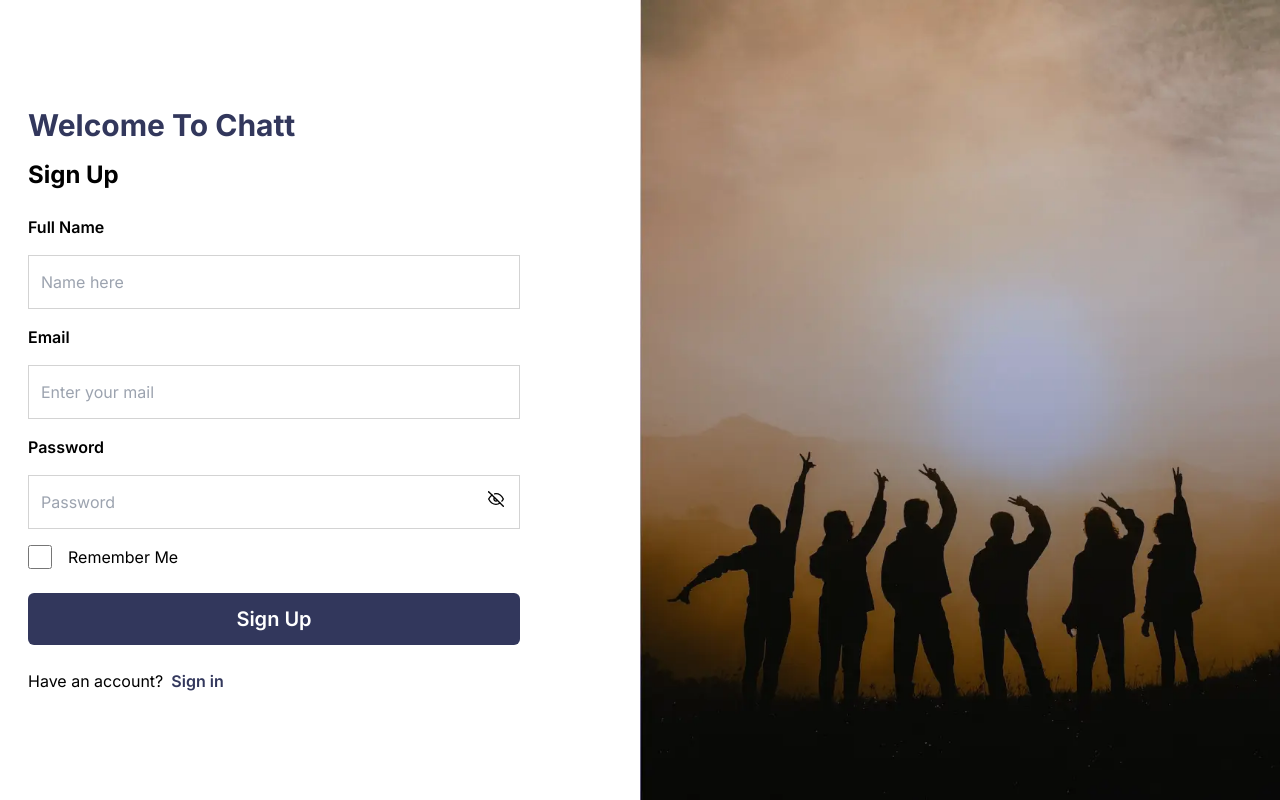
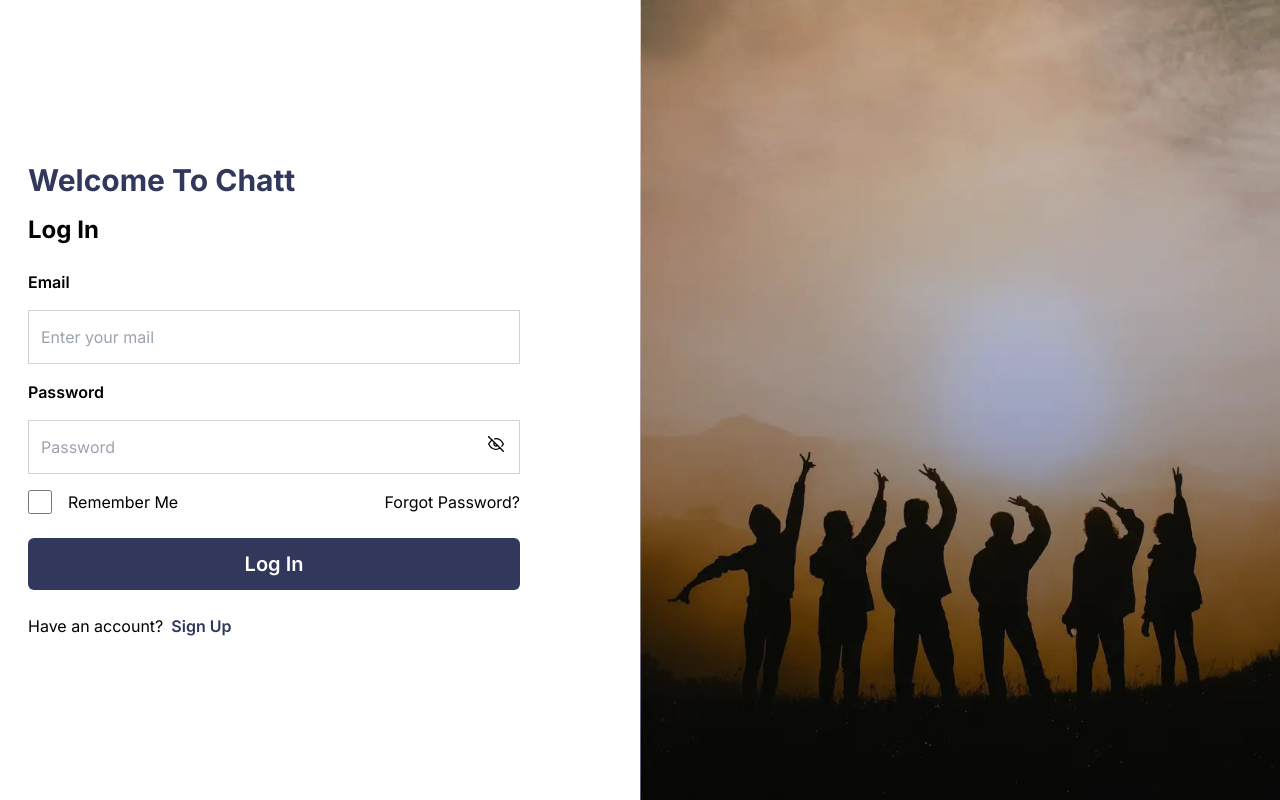
Before and after one commit to rayan2228/angry_chat, a React (Vite) app: page / in a window 1280 px wide. Built offline with nearby package versions, Linux system fonts and the light colour scheme.

Commit message:
singin page added

```diff
--- a/src/App.jsx
+++ b/src/App.jsx
@@ -1,9 +1,11 @@
+import SingIn from "./pages/SingIn";
 import SingUp from "./pages/SingUp";
 
 function App() {
   return (
     <>
-      <SingUp/>
+      {/* <SingUp/> */}
+      <SingIn/>
     </>
   );
 }
--- /dev/null
+++ b/src/pages/SingIn.jsx
@@ -0,0 +1,54 @@
+import React from "react";
+import Flex from "../components/layouts/Flex";
+import Input from "../components/layouts/Input";
+import Checkbox from "../components/layouts/Checkbox";
+import Button from "../components/layouts/Button";
+import { FiEye, FiEyeOff } from "react-icons/fi";
+const SingIn = () => {
+  return (
+    <>
+      <Flex className="h-screen">
+        <Flex
+          className={"w-full lg:w-1/2 flex-col justify-center xl:pl-7 p-7  "}
+        >
+          <div>
+            <h1 className="text-3xl font-bold font-inter text-primary">
+              Welcome To <span>Chatt</span>
+            </h1>
+            <h2 className="mt-4 mb-6 text-2xl font-bold font-inter">Log In</h2>
+            <Input type="email" placeholder="Enter your mail" label="email" />
+            <div className="relative xl:w-[492px] w-full">
+              <Input type="password" placeholder="Password" label="Password" />
+              <FiEyeOff className="absolute inline-block cursor-pointer right-4 top-14" />
+            </div>
+            <Flex className="items-center justify-between xl:w-[492px] w-full mt-4">
+              <Checkbox
+                label="Remember Me"
+                className="flex items-center"
+              />
+              <a className="text-base font-normal font-inter" href="">Forgot Password?</a>
+            </Flex>
+            <Button text="Log In" />
+            <p className="mt-6 text-base font-normal font-inter">
+              Have an account?
+              <a
+                href="#"
+                className="ml-2 text-base font-semibold font-inter text-primary"
+              >
+                Sign Up
+              </a>
+            </p>
+          </div>
+        </Flex>
+        <div
+          className="hidden w-1/2 h-screen bg-no-repeat bg-cover lg:block"
+          style={{
+            backgroundImage: `url(../assets/singupbg.webp)`,
+          }}
+        ></div>
+      </Flex>
+    </>
+  );
+};
+
+export default SingIn;
```
